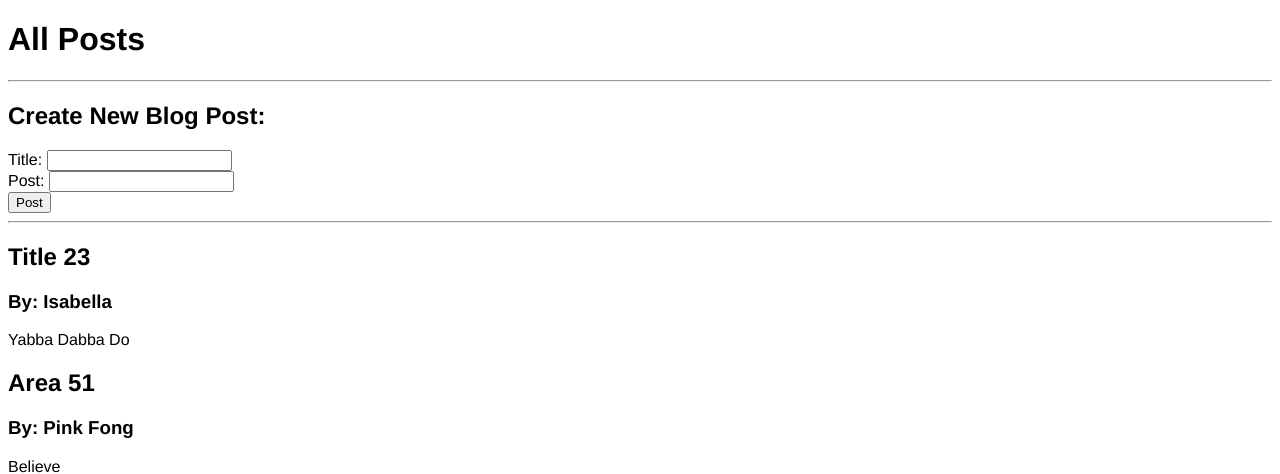
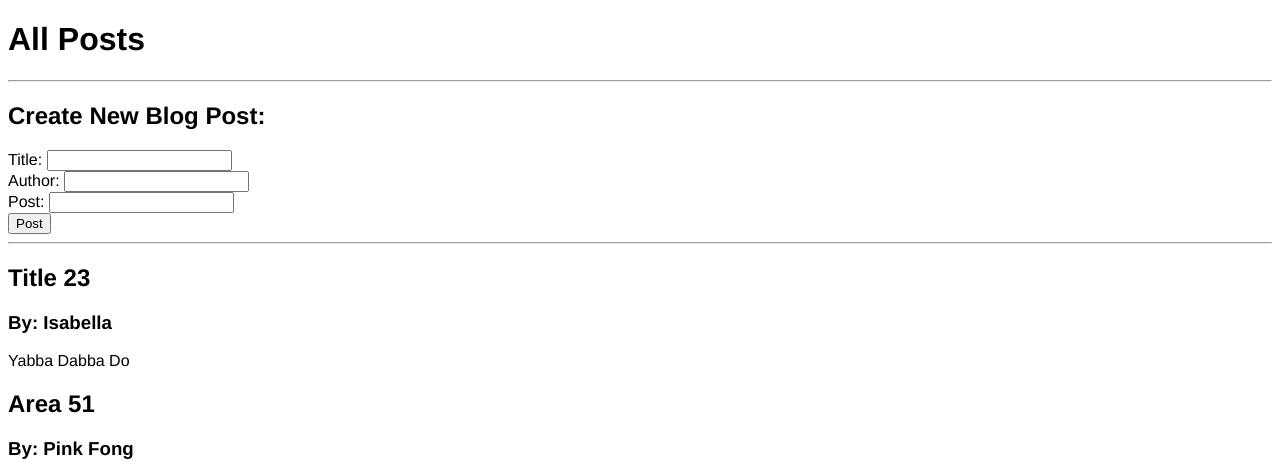
Before and after one commit to JeffreyAsuncion/flask_fcc2019, a Flask app: page /posts in a window 1280 px wide. Shown: the top 474 px of the page. Run offline with Flask 2, Linux system fonts and the light colour scheme; data comes from the database, SQL or seed files in the repository; both versions use the stored data as it was after the commit.

Commit message:
added author in form

```diff
--- a/app.py
+++ b/app.py
@@ -21,20 +21,6 @@ class BlogPost(db.Model):
     def __repr__(self):
         return 'Blog post ' + str(self.id)
 
-#dummy data ie from database
-all_posts = [
-    {
-        'title': 'Post 1',
-        'content': 'In the light of the moon a little egg lay on a leaf. Isabelley, Isabelley',
-        'author': 'Isabella Grace'
-    },
-    {
-        'title': 'Post 2',
-        'content': 'One Sunday morning the warm sun cam up... Night and Day Isabelley'
-    }
-
-]
-
 @app.route('/')
 def index():
     return render_template('index.html')
@@ -45,7 +31,8 @@ def posts():
     if request.method == 'POST':
         post_title = request.form['title']
         post_content = request.form['content']
-        new_post = BlogPost(title=post_title, content=post_content, author='Isabella')
+        post_author = request.form['author']
+        new_post = BlogPost(title=post_title, content=post_content, author=post_author)
         db.session.add(new_post)
         db.session.commit()
         return redirect('/posts')
--- a/templates/posts.html
+++ b/templates/posts.html
@@ -14,6 +14,8 @@
     <h2>Create New Blog Post:</h2>
     <form action='/posts' method='POST'>
         Title: <input type='text' name='title', id='title'>
+        <br>
+        Author: <input type='text', name='author', id='author'>
         <br>
         Post: <input type='text', name='content', id='content'>
         <br>
```
Also changed, not shown: README.md, posts.db.
